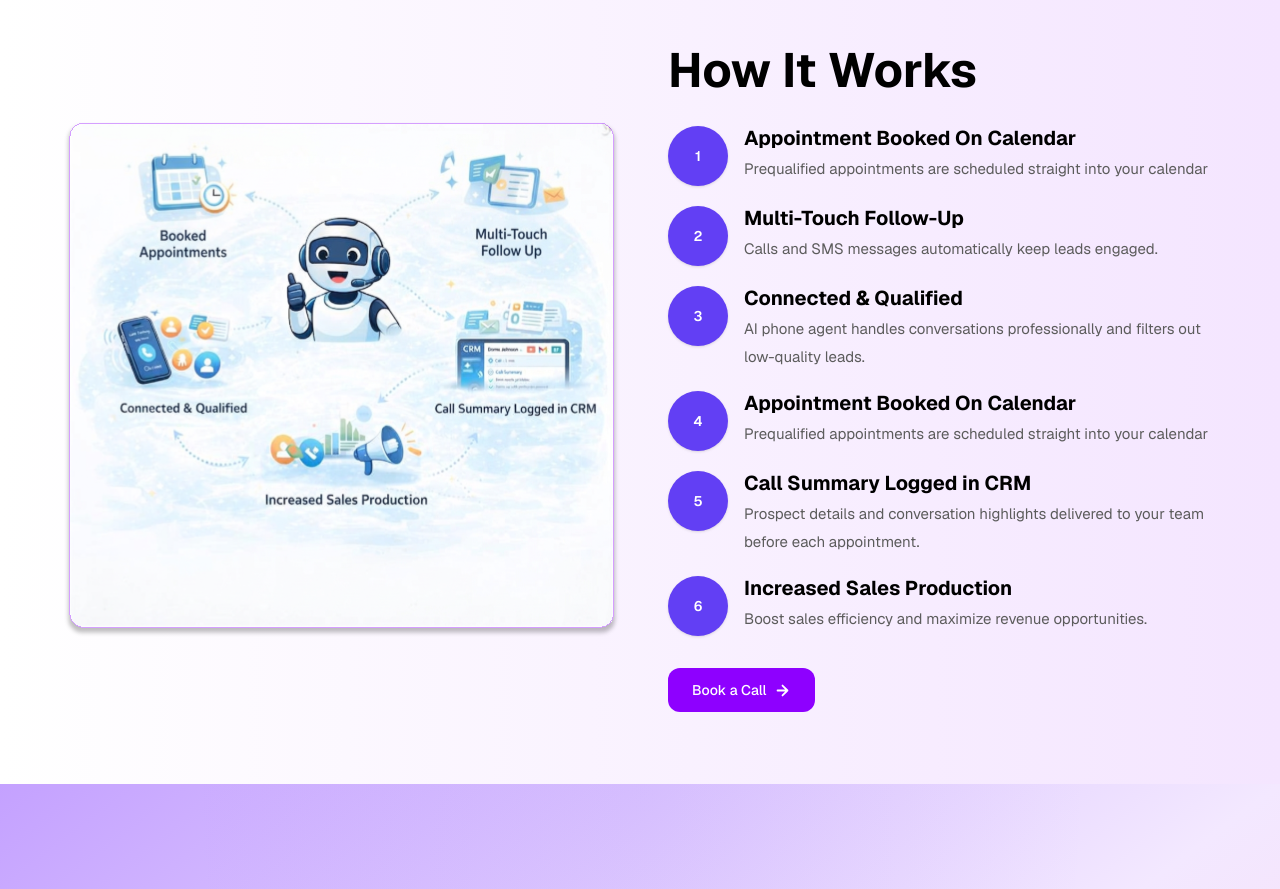
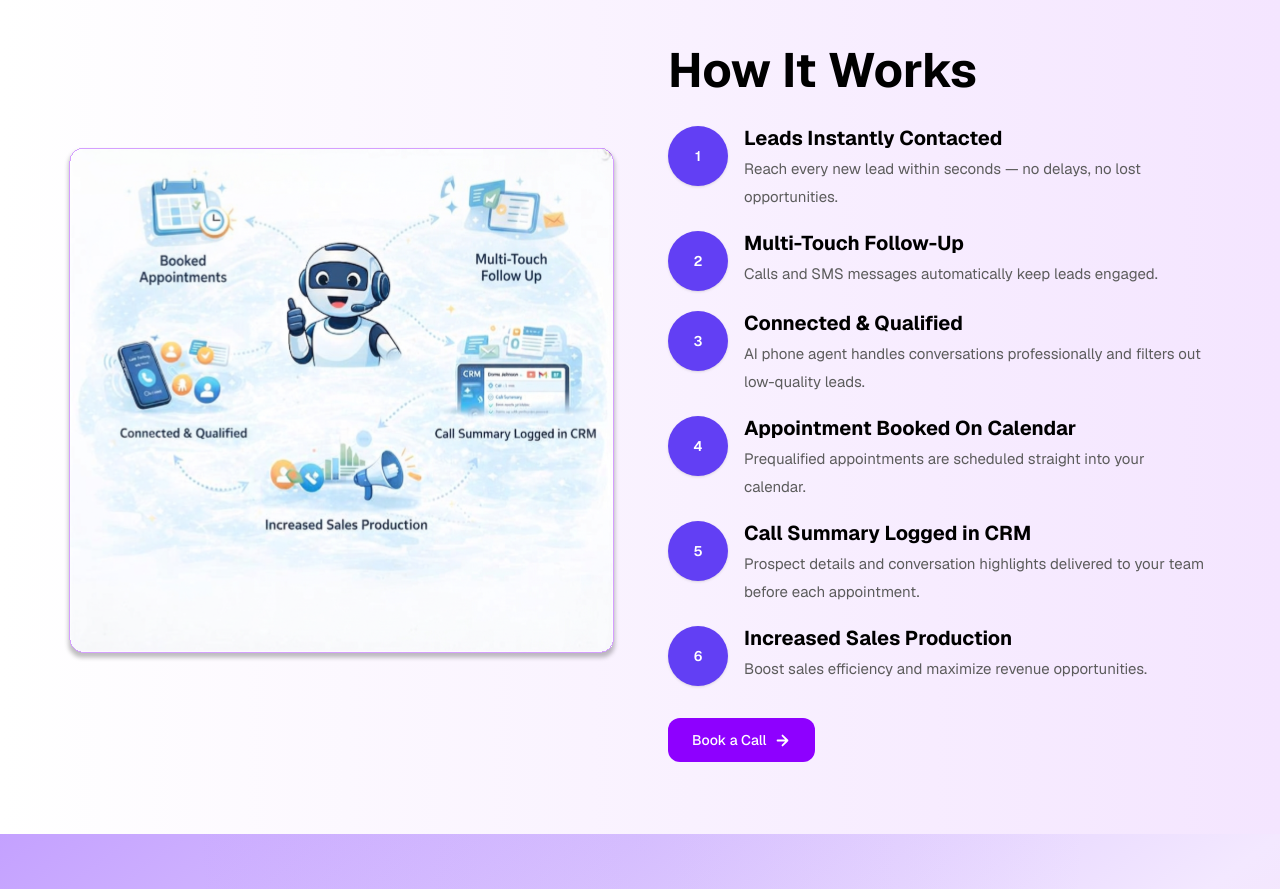
Before and after one commit to juyel66/CallmeAI, a Next.js app: page / in a window 1280 px wide. Shown: the part 2060-2949 px from the top of the page. Built offline with nearby package versions, Linux system fonts and the light colour scheme.

Commit message:
Update HowItWork component: modify titles and descriptions for clarity and consistency

```diff
--- a/app/pages/HowItWork/HowItWork.tsx
+++ b/app/pages/HowItWork/HowItWork.tsx
@@ -5,11 +5,12 @@ import Link from "next/link";
 import imgHowItWorks from "../../../public/images/Rectangle 16 (1).svg";
 
 const howItWorksData = [
+
   {
     id: 1,
-    title: "Appointment Booked On Calendar",
+    title: "Leads Instantly Contacted",
     description:
-      "Prequalified appointments are scheduled straight into your calendar",
+      "Reach every new lead within seconds — no delays, no lost opportunities.",
   },
   {
     id: 2,
@@ -27,7 +28,7 @@ const howItWorksData = [
     id: 4,
     title: "Appointment Booked On Calendar",
     description:
-      "Prequalified appointments are scheduled straight into your calendar",
+      "Prequalified appointments are scheduled straight into your calendar.",
   },
   {
     id: 5,
```
